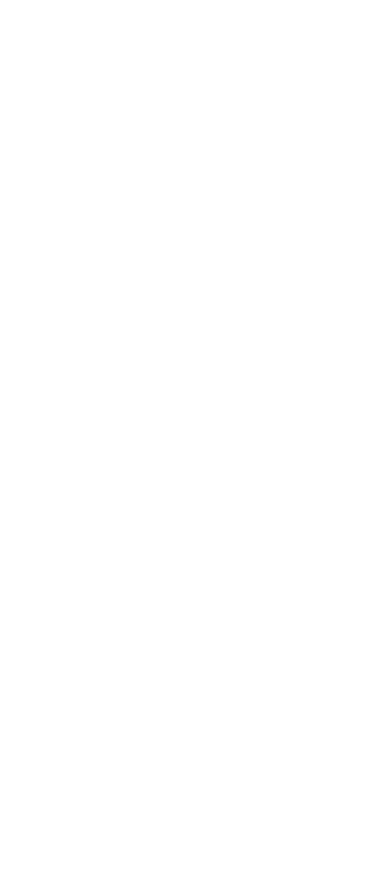
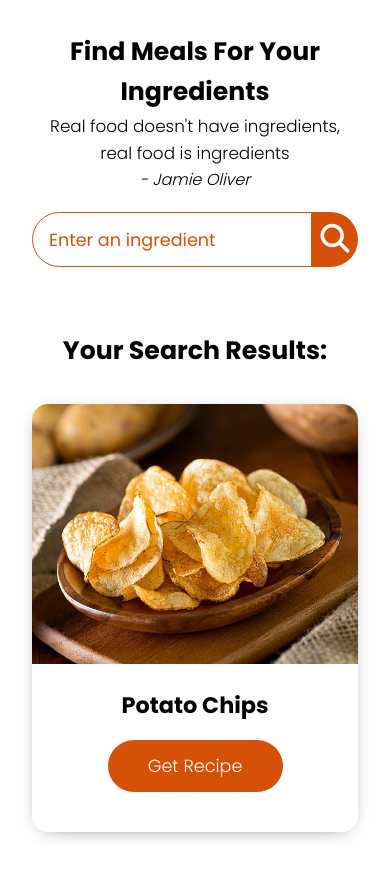
Before and after one commit to deanp04/Food-Recipe-App, a plain HTML site: page index.html in a window 390 px wide. Before the commit the page ends 844 px from the top, so only its background shows below. Drawn offline with Linux system fonts and the light colour scheme.

Commit message:
Added more HTML, CSS, and Media Queries

```diff
--- a/css/style.css
+++ b/css/style.css
@@ -1,6 +1,13 @@
 /* Box Model Hack */
 * {
+  padding: 0;
+  margin: 0;
   box-sizing: border-box;
+}
+
+:root{
+  --tenne-tawny: #d65108;
+  --tenne-tawny-dark: #b54507;
 }
 
 /* Clear fix hack */
@@ -22,19 +29,135 @@
 /*******************************************/
 
 body {
-
+  font-weight: 300;
+  font-size: 1.05rem;
+  line-height: 1.6;
+  font-family: 'Poppins', sans-serif;
 }
 
 
 /******************************************
 /* LAYOUT
 /*******************************************/
-header {
 
+.btn{
+  font-family: inherit;
+  cursor: pointer;
+  outline: 0;
+  font-size: 1.05rem;
+}
+.text{
+  font-size: 2rem;
+  margin-bottom: 1rem;
 }
 
-footer {
+/*  */
+.container{
+  min-height: 100vh;
+}
+.meal-wrapper{
+  max-width: 1280px;
+  margin: 0 auto;
+  padding: 2rem;
+  background: #fff;
+  text-align: center;
+}
+.meal-search{
+  margin: 2 rem 0;
+}
+.meal-search cite{
+  font-size: 1rem;
+}
+.meal-search-box{
+  margin: 1.2rem 0;
+  display: flex;
+  align-items: stretch;
+}
+.search-control,
+.search-btn{
+  width: 100%;
+}
+.search-control{
+  padding: 0 1rem;
+  font-size: 1.1rem;
+  font-family: inherit;
+  outline: 0;
+  border: 1px solid var(--tenne-tawny);
+  color: var(--tenne-tawny);
+  border-top-left-radius: 2rem;
+  border-bottom-left-radius: 2rem;
+}
+.search-control::placeholder{
+  color: var(--tenne-tawny);
+}
+.search-btn{
+  width: 55px;
+  height: 55px;
+  font-size: 1.8rem;
+  background: var(--tenne-tawny);
+  color: #fff;
+  border: none;
+  border-top-right-radius: 2rem;
+  border-bottom-right-radius: 2rem;
+  transition: all 0.4s linear;
+}
+.search-btn:hover{
+  background: var(--tenne-tawny-dark);
+}
+.meal-result{
+  margin-top: 4rem;
+}
+#meal{
+  margin 2.4rem 0;
+}
+.meal-item{
+  border-radius: 1rem;
+  overflow: hidden;
+  box-shadow: 0 4px 21px -12px rgba(0, 0, 0, 0.79);
+  margin: 2rem 0;
+}
+.meal-img img{
+  width: 100%;
+  display: block;
+}
+.meal-name{
+  padding: 1.5rem 0.5rem;
+}
+.meal-name h3{
+  font-size: 1.4rem;
+}
+.recipe-btn{
+  text-decoration: none;
+  color: #fff;
+  background: var(--tenne-tawny);
+  font-weight 500;
+  font-size: 1.1rem;
+  padding: 0.75rem 0;
+  display: block;
+  width: 175px;
+  margin: 1rem auto;
+  border-radius: 2rem;
+  transition: all 0.4s linear;
+}
+.recipe-btn:hover{
+  background: var(--tenne-tawny-dark);
+}
 
+/* media queries */
+@media screen and (min-width: 600px){
+  .meal-search-box{
+    width: 540px;
+    margin-left: auto;
+    margin-right: auto;
+  }
+}
+
+@media screen and (min-width: 768px){
+  #meal{
+    display: grid;
+    grid-template-columns: repeat(2, 1fr);
+    gap: 2rem;
+  }
 }
 
 /******************************************
--- a/index.html
+++ b/index.html
@@ -4,15 +4,55 @@
   	<meta charset="utf-8">
   	<meta name="description" content="Your description goes here">
   	<meta name="keywords" content="one, two, three">
-		<meta name="viewport" content="width=device-width, initial-scale=1">
+	<meta name="viewport" content="width=device-width, initial-scale=1">
+	<!-- Font and Font Awesome links -->
+	<link rel="stylesheet" href="https://cdnjs.cloudflare.com/ajax/libs/font-awesome/6.4.0/css/all.min.css" integrity="sha512-iecdLmaskl7CVkqkXNQ/ZH/XLlvWZOJyj7Yy7tcenmpD1ypASozpmT/E0iPtmFIB46ZmdtAc9eNBvH0H/ZpiBw==" crossorigin="anonymous" referrerpolicy="no-referrer" />
+	<link rel="preconnect" href="https://fonts.googleapis.com">
+	<link rel="preconnect" href="https://fonts.gstatic.com" crossorigin>
+	<link href="https://fonts.googleapis.com/css2?family=Poppins:wght@200;300;400;500;600;700;800;900&family=Roboto:wght@100;300;400;500;700&family=Source+Sans+Pro&display=swap" rel="stylesheet">
 
-		<title>Blank Template</title>
+
+		<title>Find Meal For Your Ingredients</title>
 
 		<!-- external CSS link -->
 		<link rel="stylesheet" href="css/normalize.css">
 		<link rel="stylesheet" href="css/style.css">
 	</head>
 	<body>
+		<div class = "container">
+			<div class = "meal-wrapper">
+				<div class = "meal-search">
+					<h2 class = "title">Find Meals For Your Ingredients</h2>
+					<blockquote>Real food doesn't have ingredients, real food is ingredients<br>
+						<cite>- Jamie Oliver</cite>
+					</blockquote>
+
+					<div class = "meal-search-box">
+						<input type="text" class = "search-control" placeholder="Enter an ingredient" id="search-input">
+						<button type = "submit" class = "search-btn btn" id = "search-btn">
+							<i class = "fas fa-search"></i>
+						</button>
+					</div>
+				</div>
+
+				<div class = "meal-result">
+					<h2 class = "title">Your Search Results:</h2>
+					<div id = "meal">
+						<!-- meal item -->
+						<div class = "meal-item">
+							<div class = "meal-img">
+								<img src="food.jpg" alt="image of food">
+							</div>
+							<div class = "meal-name">
+								<h3>Potato Chips</h3>
+								<a href="#" class = "recipe-btn">Get Recipe</a>
+							</div>
+						</div>
+						<!-- end of meal item -->
+					</div>
+				</div>
+			</div>
+		</div>
 
 		<script type="text/javascript" src="js/main.js"></script>
 	</body>
```
Also changed, not shown: food.jpg (added).
